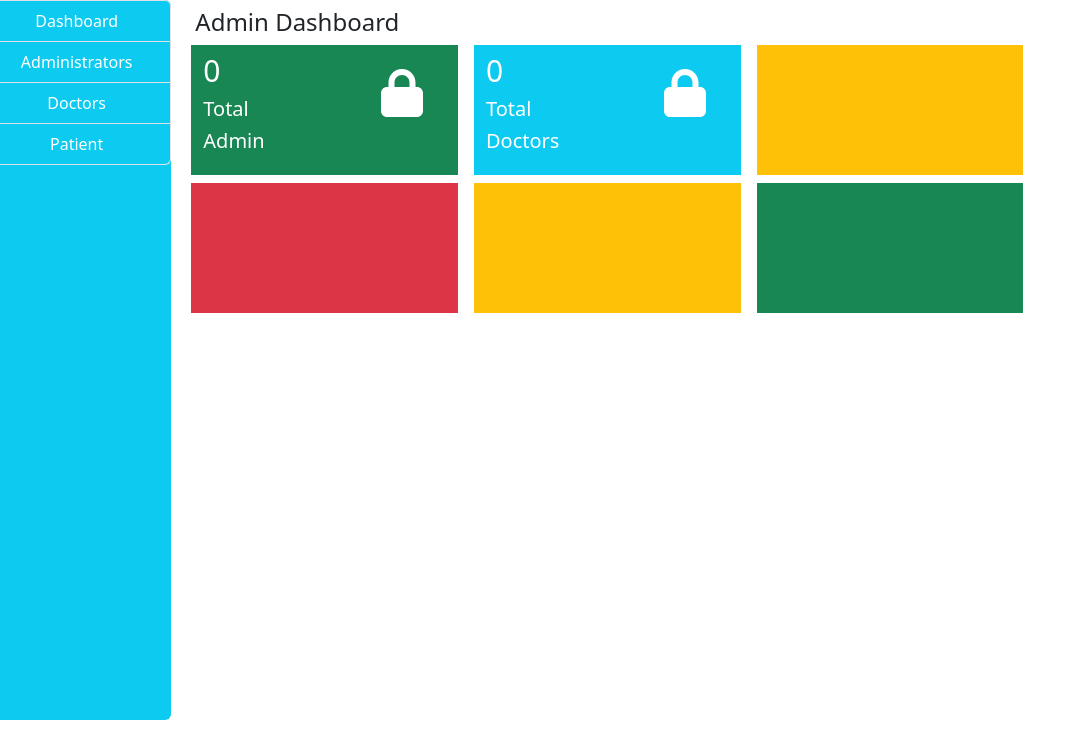
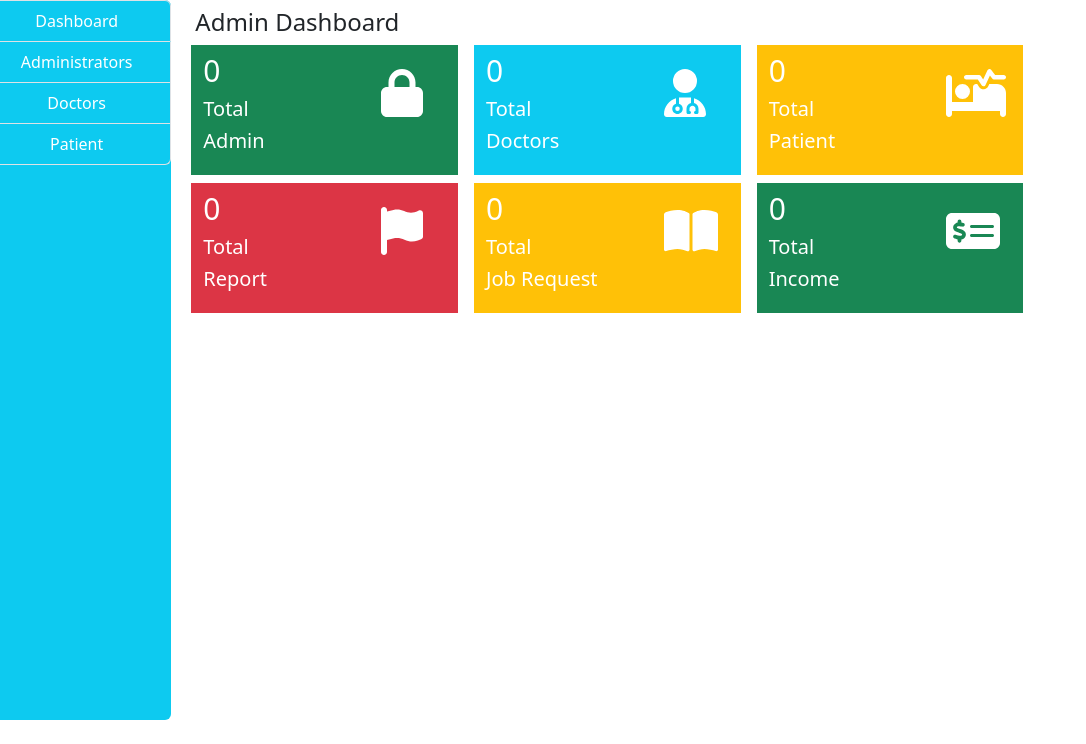
Before and after one commit to Yarema2002/DAW-Activitatile_spital, a PHP site: page /admin/index.php in a window 1280 px wide. Shown: the part 56-800 px from the top of the page, without its empty margins (0-1086 px from the left). Run offline with PHP 8.4, Linux system fonts and the light colour scheme; data that the repository does not hold is empty.

Commit message:
Add files via upload

```diff
--- a/admin/index.php
+++ b/admin/index.php
@@ -11,6 +11,7 @@ session_start();
 <body>
     <?php
     include("../include/header.php");
+    include("../include/connection.php");
     ?>
 <div class="container-fluid">
     <div class="col-md-12">
@@ -30,7 +31,12 @@ session_start();
                                 <div class="col-md-12">
                                     <div class="row">
                                         <div class="col-md-8">
-                                            <h5 class="my-2 text-white" style="font-size: 30px;">0</h5>
+                                            <?php
+                                             $ad = mysqli_query($connect,"SELECT * FROM admin");
+                                             $num = mysqli_num_rows($ad);
+
+                                            ?>
+                                            <h5 class="my-2 text-white" style="font-size: 30px;"><?php echo $num; ?></h5>
                                             <h5 class="text-white">Total</h5>
                                             <h5 class="text-white">Admin</h5>
                                         </div>
@@ -50,26 +56,70 @@ session_start();
                                             <h5 class="text-white">Doctors</h5>
                                         </div>
                                         <div class="col-md-4">
-                                            <a href="#"><i class="fa fa-lock fa-3x my-4" style="color: white"></i></a>
+                                            <a href="#"><i class="fa fa-user-md fa-3x my-4" style="color: white"></i></a>
                                         </div>
                                     </div>
                                 </div>
                         </div>
 
                         <div class="col-md-3 bg-warning mx-2" style="height: 130px;">
-
+                        <div class="col-md-12">
+                                    <div class="row">
+                                        <div class="col-md-8">
+                                            <h5 class="my-2 text-white" style="font-size: 30px;">0</h5>
+                                            <h5 class="text-white">Total</h5>
+                                            <h5 class="text-white">Patient</h5>
+                                        </div>
+                                        <div class="col-md-4">
+                                            <a href="#"><i class="fa fa-procedures fa-3x my-4" style="color: white"></i></a>
+                                        </div>
+                                    </div>
+                                </div>
                         </div>
 
                         <div class="col-md-3 bg-danger mx-2 my-2" style="height: 130px;">
-
+                        <div class="col-md-12">
+                                    <div class="row">
+                                        <div class="col-md-8">
+                                            <h5 class="my-2 text-white" style="font-size: 30px;">0</h5>
+                                            <h5 class="text-white">Total</h5>
+                                            <h5 class="text-white">Report</h5>
+                                        </div>
+                                        <div class="col-md-4">
+                                            <a href="#"><i class="fa fa-flag fa-3x my-4" style="color: white"></i></a>
+                                        </div>
+                                    </div>
+                                </div>
                         </div>
 
                         <div class="col-md-3 bg-warning mx-2 my-2" style="height: 130px;">
-
+                        <div class="col-md-12">
+                                    <div class="row">
+                                        <div class="col-md-8">
+                                            <h5 class="my-2 text-white" style="font-size: 30px;">0</h5>
+                                            <h5 class="text-white">Total</h5>
+                                            <h5 class="text-white">Job Request</h5>
+                                        </div>
+                                        <div class="col-md-4">
+                                            <a href="#"><i class="fa fa-book-open fa-3x my-4" style="color: white"></i></a>
+                                        </div>
+                                    </div>
+                                </div>
                         </div>
 
                         <div class="col-md-3 bg-success mx-2 my-2" style="height: 130px;">
-
+                        <div class="col-md-12">
+                                    <div class="row">
+                                        <div class="col-md-8">
+                                            <h5 class="my-2 text-white" style="font-size: 30px;">0</h5>
+                                            <h5 class="text-white">Total</h5>
+                                            <h5 class="text-white">Income</h5>
+                                        </div>
+                                        <div class="col-md-4">
+                                            <a href="#"><i class="fa fa-money-check-alt fa-3x my-4" style="color: white"></i></a>
+                                        </div>
+                                    </div>
+                                </div>
                         </div>
                     </div>
 
```
